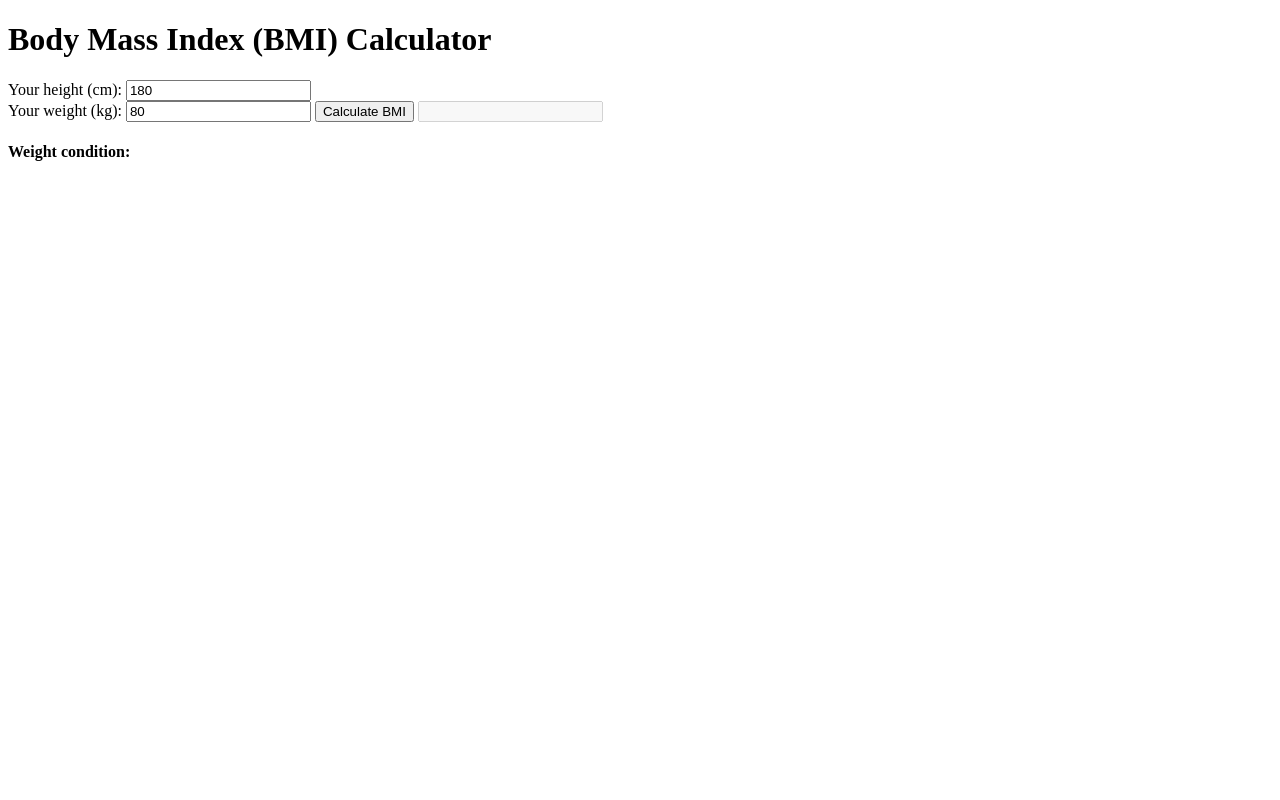
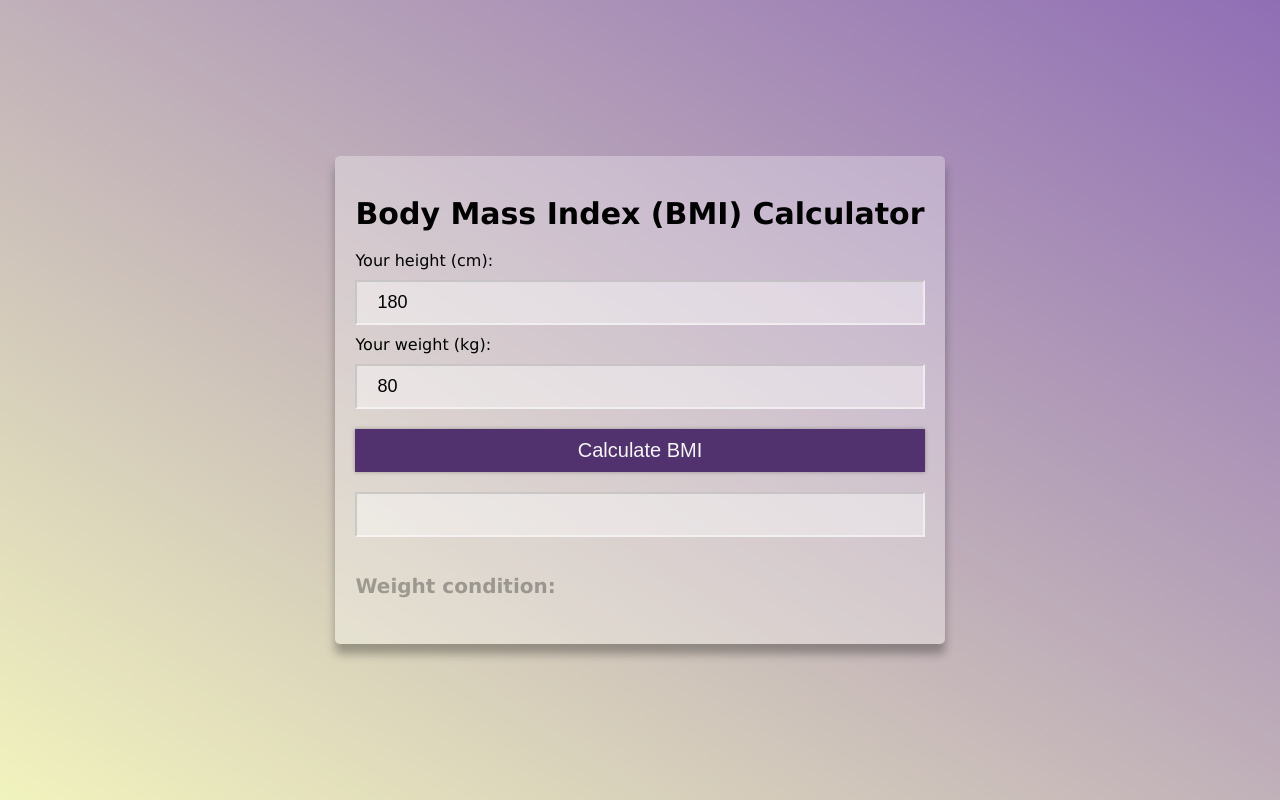
Before and after one commit to HildaAb/BMI-calculator, a plain HTML site: page index.html in a window 1280 px wide. Drawn offline with Linux system fonts and the light colour scheme.

Commit message:
added css

```diff
--- a/style.css
+++ b/style.css
@@ -0,0 +1,57 @@
+body {
+  margin: 0;
+  background: linear-gradient(
+    to left bottom,
+    rgb(144, 110, 181),
+    rgb(241, 243, 189)
+  );
+  display: flex;
+  min-height: 100vh;
+  justify-content: center;
+  align-items: center;
+  font-family: "Lucida Sans", "Lucida Sans Regular", "Lucida Grande",
+    "Lucida Sans Unicode", Geneva, Verdana, sans-serif;
+}
+
+.container {
+  background: rgba(255, 255, 255, 0.3);
+  padding: 20px;
+  display: flex;
+  flex-direction: column;
+  border-radius: 5px;
+  box-shadow: 0 10px 10px rgba(0, 0, 0, 0.3);
+  margin: 5px;
+}
+
+.heading {
+  font-size: 30px;
+}
+
+.input {
+  padding: 10px 20px;
+  margin: 10px 0;
+  font-size: 18px;
+  background: rgba(255, 255, 255, 0.4);
+  border-color: rgba(255, 255, 255, 0.5);
+}
+
+.btn {
+  background-color: rgb(82, 50, 110);
+  color: whitesmoke;
+  border: none;
+  padding: 10px 20px;
+  margin: 10px 0;
+  font-size: 20px;
+  box-shadow: 0 0 4px rgba(0, 0, 0, 0.3);
+  cursor: pointer;
+}
+
+.btn:hover {
+  box-shadow: 0 0 8px rgba(0, 0, 0, 0.3);
+  transition: all 300ms ease-in-out;
+}
+
+.info-text {
+  font-size: 20px;
+  opacity: 0.3;
+}
```
Also changed, not shown: index.html (+1 -1 lines).
